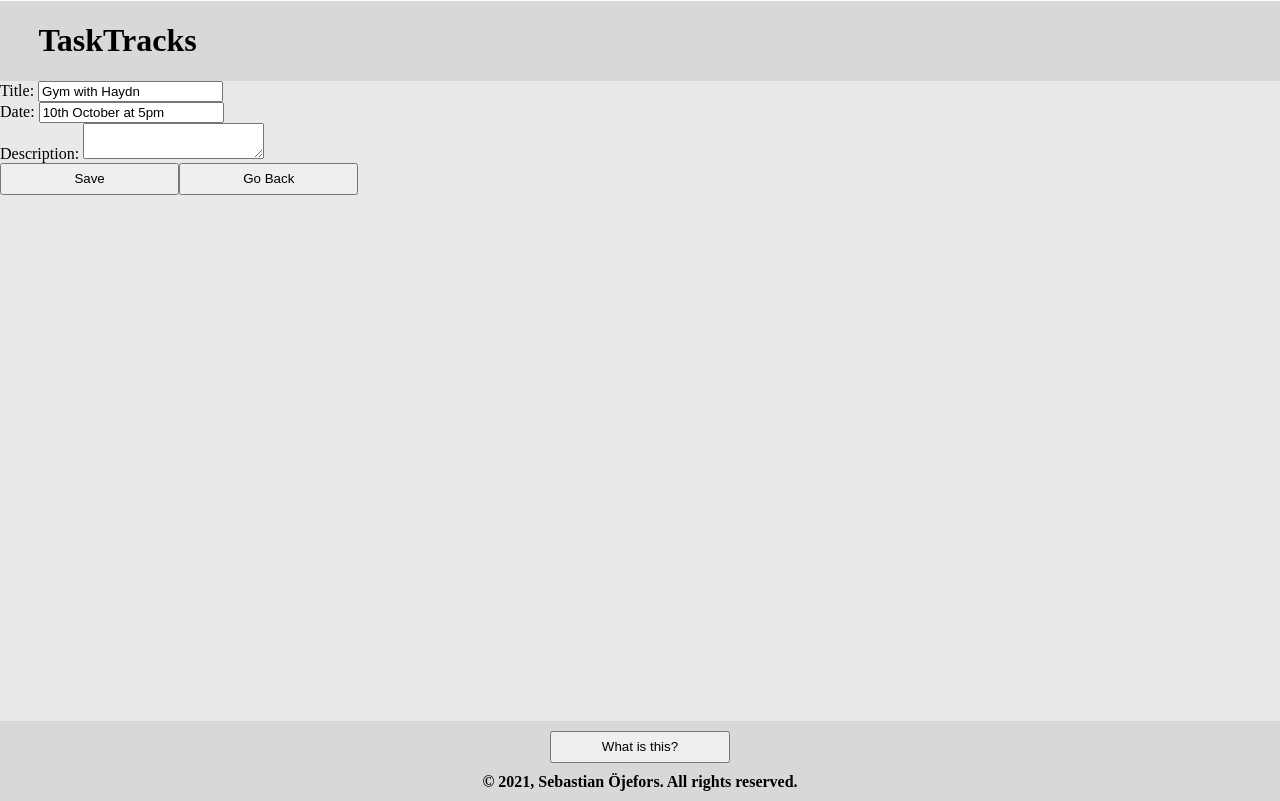
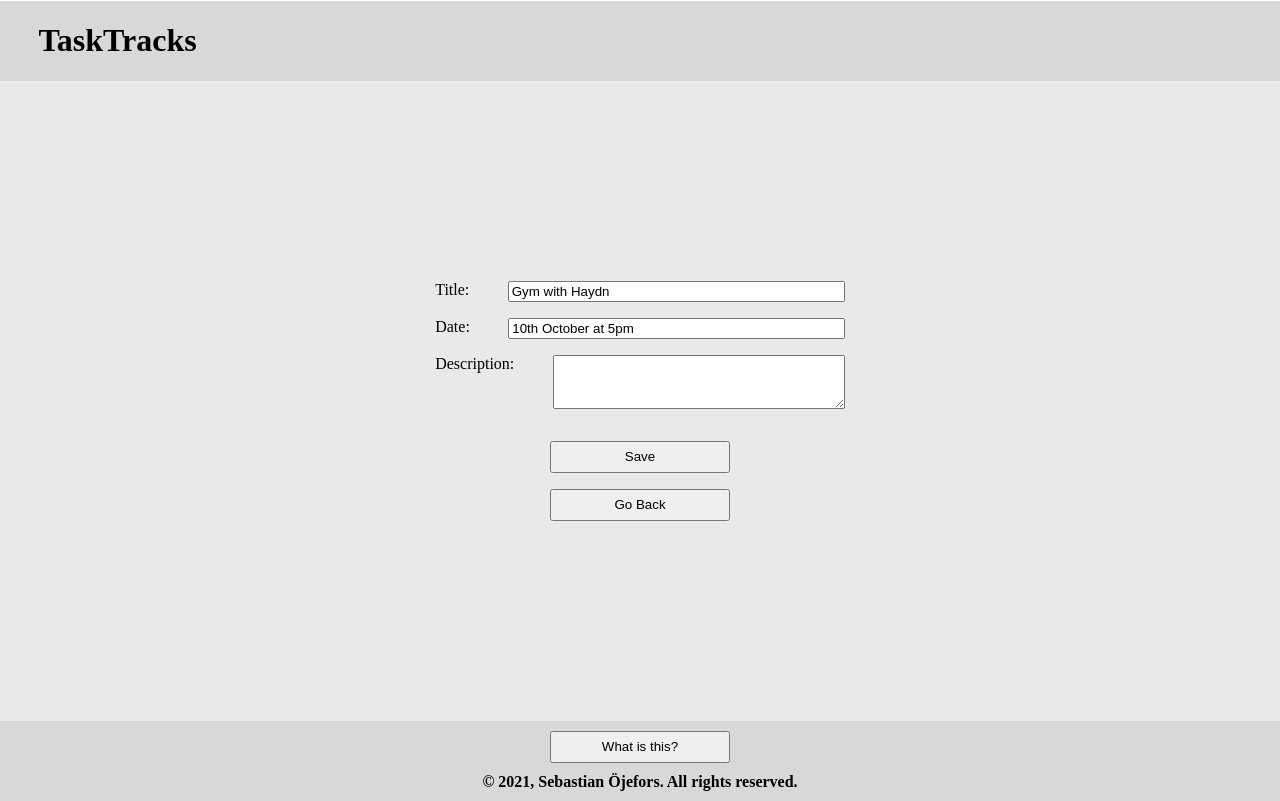
Before and after one commit to Godnoken/angular-task-tracker, an Angular app: page /edit/1 in a window 1280 px wide. Built offline with nearby package versions, Linux system fonts and the light colour scheme; data requests are answered from the project's data file.

Commit message:
Edit styling on edit-task

```diff
--- a/src/app/components/add-task/add-task.component.css
+++ b/src/app/components/add-task/add-task.component.css
@@ -18,17 +18,6 @@ div {
     column-gap: 3vw;
 }
 
-input {
-    width: 100%;
-}
-
-textarea {
-    width: 100%;
-    max-height: 50vh;
-    min-height: 6vh;
-    resize: vertical;
-}
-
 .submit-button {
     width: 50%;
     cursor: pointer;
--- a/src/app/components/add-task/add-task.component.html
+++ b/src/app/components/add-task/add-task.component.html
@@ -8,7 +8,7 @@
         <input [(ngModel)]="date" type="text" name="date" id="date" placeholder="Date/time">
     </div>
     <div>
-        <label for="description">Title</label>
+        <label for="description">Description</label>
         <textarea [(ngModel)]="description" name="description" id="description" placeholder="Description of task"></textarea>
     </div>
     <input type="submit" value="Save Task" class="submit-button">
--- a/src/app/components/edit-task/edit-task.component.css
+++ b/src/app/components/edit-task/edit-task.component.css
@@ -0,0 +1,18 @@
+:host {
+    margin: auto;
+}
+
+form {
+    width: 40vw;
+    display: flex;
+    flex-direction: column;
+    align-items: center;
+    justify-content: space-evenly;
+    row-gap: 2vh;
+}
+
+div {
+    width: 80%;
+    display: flex;
+    column-gap: 3vw;
+}
--- a/src/styles.css
+++ b/src/styles.css
@@ -26,3 +26,14 @@ button {
     height: 4vh;
     cursor: pointer;
 }
+
+input {
+    width: 100%;
+}
+
+textarea {
+    width: 100%;
+    max-height: 50vh;
+    min-height: 6vh;
+    resize: vertical;
+}
```
